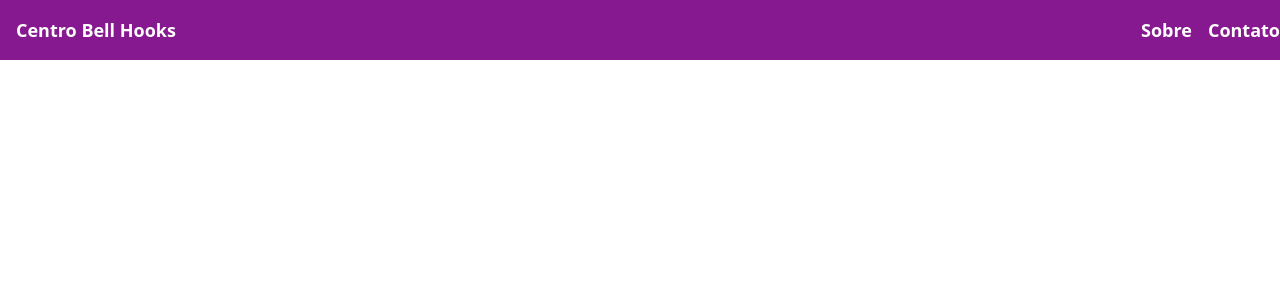
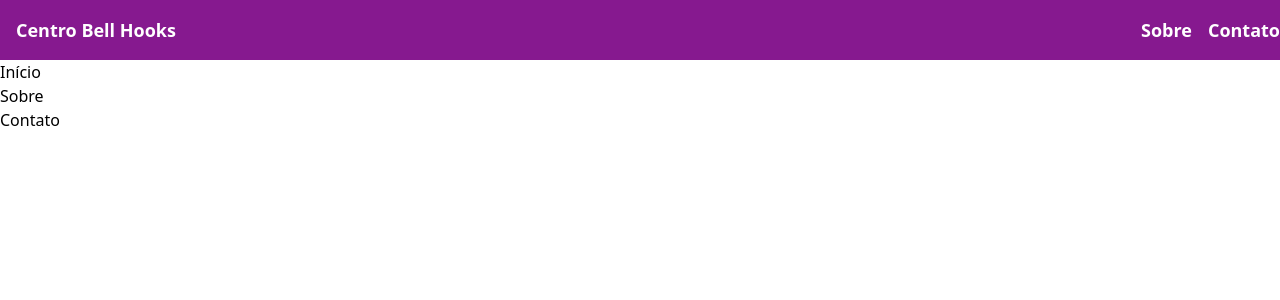
Before and after one commit to Centro-Bell-Hooks/frontend, a React (Vite) app: page /home in a window 1280 px wide. Shown: the top 300 px of the page. Built offline with nearby package versions, Linux system fonts and the light colour scheme.

Commit message:
feat: adiciona as seções da home page

```diff
--- a/src/App.tsx
+++ b/src/App.tsx
@@ -1,11 +1,14 @@
 import { BrowserRouter, Route, Routes } from 'react-router-dom'
-import Navbar from './components/Navbar'
+import { Navbar } from './components/navbar'
+import { Home } from './pages/homepage'
 
 function App() {
     return (
         <BrowserRouter>
             <Navbar />
-            <Routes>{/* <Route path="/" element={<Home />} /> */}</Routes>
+            <Routes>
+                <Route path="/home" element={<Home />} />
+            </Routes>
         </BrowserRouter>
     )
 }
--- /dev/null
+++ b/src/components/navbar/index.ts
@@ -0,0 +1 @@
+export * from './Navbar'
--- /dev/null
+++ b/src/pages/homepage/Home.tsx
@@ -0,0 +1,13 @@
+import { Inicio } from './inicio'
+import { Sobre } from './sobre'
+import { Contato } from './contato'
+
+export function Home() {
+    return (
+        <>
+            <Inicio />
+            <Sobre />
+            <Contato />
+        </>
+    )
+}
--- /dev/null
+++ b/src/pages/homepage/contato/Contato.tsx
@@ -0,0 +1,3 @@
+export function Contato() {
+    return <h1>Contato</h1>
+}
--- /dev/null
+++ b/src/pages/homepage/contato/index.ts
@@ -0,0 +1 @@
+export * from './Contato'
--- /dev/null
+++ b/src/pages/homepage/index.ts
@@ -0,0 +1 @@
+export * from './Home'
--- /dev/null
+++ b/src/pages/homepage/inicio/Inicio.tsx
@@ -0,0 +1,8 @@
+export function Inicio() {
+    return (
+        <div className="">
+            {/* <img src="./assets/computador.svg" alt="" /> */}
+            <h1>Início</h1>
+        </div>
+    )
+}
--- /dev/null
+++ b/src/pages/homepage/inicio/index.ts
@@ -0,0 +1 @@
+export * from './Inicio'
--- /dev/null
+++ b/src/pages/homepage/sobre/Sobre.tsx
@@ -0,0 +1,3 @@
+export function Sobre() {
+    return <h1>Sobre</h1>
+}
--- /dev/null
+++ b/src/pages/homepage/sobre/index.ts
@@ -0,0 +1 @@
+export * from './Sobre'
```
Also changed, not shown: src/components/navbar/Navbar.tsx (renamed from src/components/Navbar.tsx, +5 -5 lines), src/assets/computador.svg (added), 1 other file (tests, documents, lock files or other folders).
